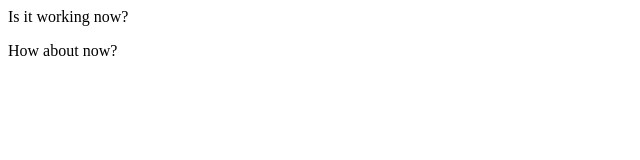
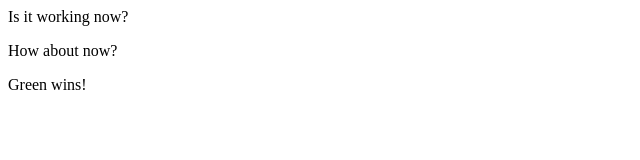
Before and after one commit to keilahoover/git-team-practice, a plain HTML site: page index.html in a window 1280 px wide. Shown: the full height of the page, 0-640 px from the left. Drawn offline with Linux system fonts and the light colour scheme.

Commit message:
Add green in html

```diff
--- a/index.html
+++ b/index.html
@@ -11,5 +11,6 @@
   Is it working now?
 
   <p>How about now?</p>
+  <p>Green wins!</p>
 </body>
 </html>
```
